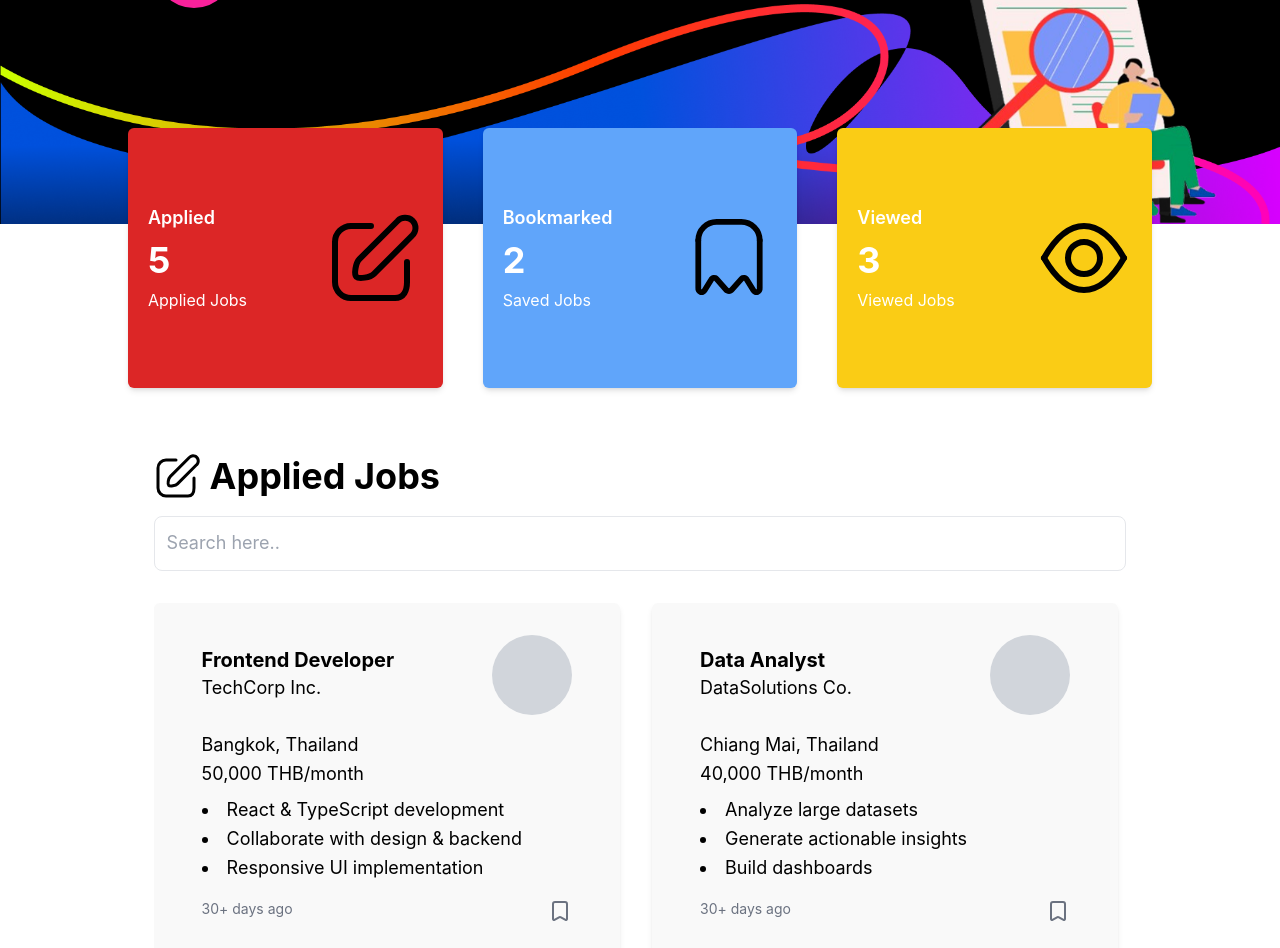
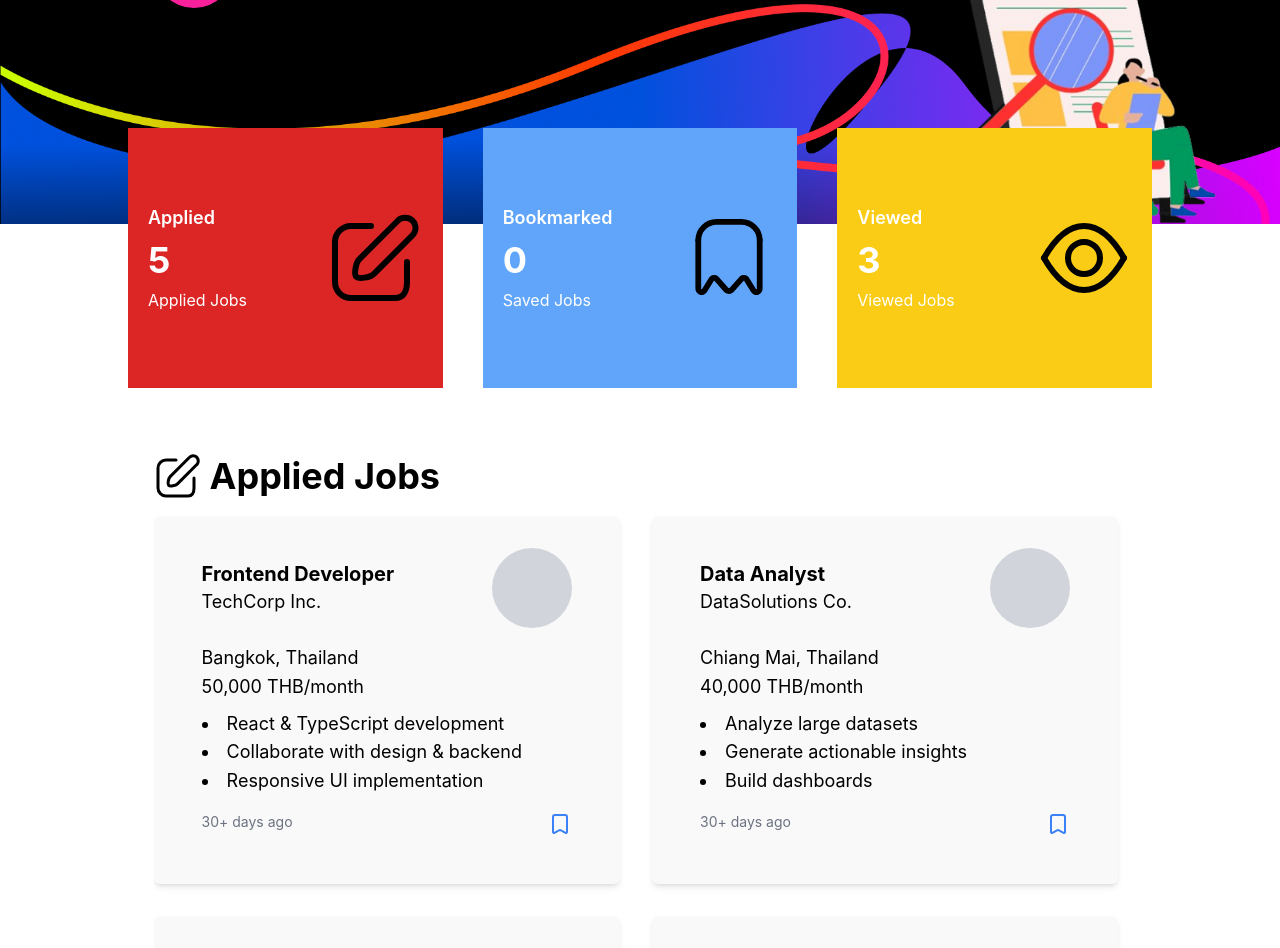
Before and after one commit to KU-jobapp-guys/KU-Seek, a Vue app in the folder frontend/: page /student/dashboard in a window 1280 px wide. Shown: the part 200-1148 px from the top of the page. Built offline with nearby package versions, Linux system fonts and the light colour scheme.

Commit message:
fixing bookmark to be workable

```diff
--- a/frontend/src/components/jobBoard/JobBox.vue
+++ b/frontend/src/components/jobBoard/JobBox.vue
@@ -1,21 +1,38 @@
 <script setup lang="ts">
-import type { Job } from '@/types/jobType'
-import { Bookmark } from 'lucide-vue-next'
+import { ref, watch, onMounted } from 'vue'
+import type { Job } from '@/assets/type'
+import { Bookmark, BookmarkCheck } from 'lucide-vue-next'
 import { getPostTime } from '@/libs/getPostTime'
 
-// Add optional prop showBookmark with default true
 const props = withDefaults(
   defineProps<{
     job: Job
+    bookmarked?: boolean
     showBookmark?: boolean
   }>(),
-  { showBookmark: true }, // default value
+  { showBookmark: true, bookmarked: false },
 )
 
-const emit = defineEmits<{ (e: 'select', id: string): void }>()
+const emit = defineEmits<{
+  (e: 'select', id: string): void
+  (e: 'bookmark', payload: { id: string; bookmarked: boolean }): void
+}>()
+
+const isBookmarked = ref(props.bookmarked)
+
+// Keep local state in sync with parent
+watch(
+  () => props.bookmarked,
+  (newVal) => (isBookmarked.value = newVal),
+)
 
 function handleJobSelected() {
   emit('select', props.job.jobId)
+}
+
+function toggleBookmark() {
+  isBookmarked.value = !isBookmarked.value
+  emit('bookmark', { id: props.job.jobId, bookmarked: isBookmarked.value })
 }
 </script>
 
@@ -43,8 +60,13 @@ function handleJobSelected() {
 
     <div class="w-full flex justify-between mt-4 text-sm text-gray-500">
       <p>{{ getPostTime(job.postTime) }}</p>
-      <!-- Conditionally show Bookmark -->
-      <Bookmark v-if="showBookmark" class="h-6 w-6 cursor-pointer" />
+
+      <component
+        :is="isBookmarked ? BookmarkCheck : Bookmark"
+        v-if="showBookmark"
+        class="h-6 w-6 cursor-pointer text-blue-500 hover:scale-110 transition-transform"
+        @click.stop="toggleBookmark"
+      />
     </div>
   </div>
 </template>
--- a/frontend/src/views/dashboard/StaffDashboardView.vue
+++ b/frontend/src/views/dashboard/StaffDashboardView.vue
@@ -9,8 +9,6 @@ import bigBookmarkIcon from '@/assets/big-bookmark-icon.svg'
 import searchIcon from '@/assets/search-icon.svg'
 
 import type { Job } from '@/assets/type'
-// import your API function instead of mockJobs
-// import { getBookmarkedJobs, getRecentlyViewedJobs } from '@/api/jobs'
 
 type Section = 'bookmarked' | 'recentlyViewed'
 
@@ -20,7 +18,6 @@ const router = useRouter()
 const bookmarkedJobs = ref<Job[]>([])
 const recentlyViewedJobs = ref<Job[]>([])
 
-// Toggle section
 const toggleSection = (section: Section) => {
   openSection.value = section
 }
@@ -41,10 +38,33 @@ async function fetchJobs() {
     import('@/data/mockJobs').then(({ mockJobs }) => {
       bookmarkedJobs.value = mockJobs.slice(0, 6)
       recentlyViewedJobs.value = mockJobs.slice(6, 10)
+
+      // Restore bookmarked jobs from localStorage
+      const saved = JSON.parse(localStorage.getItem('bookmarkedJobs') || '[]')
+      bookmarkedJobs.value = mockJobs.filter((job) => saved.includes(job.jobId))
     })
   } catch (error) {
     console.error('Failed to fetch jobs:', error)
   }
+}
+
+function handleBookmark(payload: { id: string; bookmarked: boolean }) {
+  const { id, bookmarked } = payload
+  const job =
+    recentlyViewedJobs.value.find((j) => j.jobId === id) ||
+    bookmarkedJobs.value.find((j) => j.jobId === id)
+
+  if (!job) return
+
+  if (bookmarked) {
+    if (!bookmarkedJobs.value.some((j) => j.jobId === id)) {
+      bookmarkedJobs.value.push(job)
+    }
+  } else {
+    bookmarkedJobs.value = bookmarkedJobs.value.filter((j) => j.jobId !== id)
+  }
+
+  localStorage.setItem('bookmarkedJobs', JSON.stringify(bookmarkedJobs.value.map((j) => j.jobId)))
 }
 
 onMounted(() => {
@@ -105,16 +125,19 @@ onMounted(() => {
         class="w-full p-2 md:p-3 rounded-lg border mb-4 md:mb-8 text-black"
       />
 
-      <div class="max-h-[600px] overflow-y-auto pr-2">
+      <div v-if="bookmarkedJobs.length > 0" class="max-h-[600px] overflow-y-auto pr-2">
         <div class="grid grid-cols-1 md:grid-cols-2 gap-4 md:gap-8">
           <JobCard
             v-for="job in bookmarkedJobs"
             :key="job.jobId"
             :job="job"
+            :bookmarked="true"
             @select="handleSelect"
+            @bookmark="handleBookmark"
           />
         </div>
       </div>
+      <p v-else class="text-gray-500 text-center mt-8">No bookmarked jobs yet.</p>
     </section>
 
     <section
@@ -137,7 +160,9 @@ onMounted(() => {
             v-for="job in recentlyViewedJobs"
             :key="job.jobId"
             :job="job"
+            :bookmarked="bookmarkedJobs.some((j) => j.jobId === job.jobId)"
             @select="handleSelect"
+            @bookmark="handleBookmark"
           />
         </div>
       </div>
--- a/frontend/src/views/dashboard/StudentDashboardView.vue
+++ b/frontend/src/views/dashboard/StudentDashboardView.vue
@@ -10,8 +10,6 @@ import bigBookmarkIcon from '@/assets/big-bookmark-icon.svg'
 import searchIcon from '@/assets/search-icon.svg'
 
 import type { Job } from '@/assets/type'
-// import your API function instead of mockJobs
-// import { getAppliedJobs, getBookmarkedJobs, getRecentlyViewedJobs } from '@/api/jobs'
 
 type Section = 'applied' | 'bookmarked' | 'recentlyViewed'
 
@@ -22,33 +20,47 @@ const appliedJobs = ref<Job[]>([])
 const bookmarkedJobs = ref<Job[]>([])
 const recentlyViewedJobs = ref<Job[]>([])
 
-// Toggle section
 const toggleSection = (section: Section) => {
   openSection.value = section
 }
 
-// Navigate to job details
 const handleSelect = (id: string) => {
   router.push(`/job/${id}`)
 }
 
-// Fetch jobs from API
 async function fetchJobs() {
   try {
-    // Replace these with real API calls
-    // appliedJobs.value = await getAppliedJobs()
-    // bookmarkedJobs.value = await getBookmarkedJobs()
-    // recentlyViewedJobs.value = await getRecentlyViewedJobs()
-
-    // For demo using mockJobs
     import('@/data/mockJobs').then(({ mockJobs }) => {
       appliedJobs.value = mockJobs.slice(0, 5)
-      bookmarkedJobs.value = mockJobs.slice(5, 7)
       recentlyViewedJobs.value = mockJobs.slice(7, 10)
+
+      // Restore bookmarked jobs from localStorage
+      const saved = JSON.parse(localStorage.getItem('bookmarkedJobs') || '[]')
+      bookmarkedJobs.value = mockJobs.filter((job) => saved.includes(job.jobId))
     })
   } catch (error) {
     console.error('Failed to fetch jobs:', error)
   }
+}
+
+function handleBookmark(payload: { id: string; bookmarked: boolean }) {
+  const { id, bookmarked } = payload
+  const job =
+    appliedJobs.value.find((j) => j.jobId === id) ||
+    recentlyViewedJobs.value.find((j) => j.jobId === id) ||
+    bookmarkedJobs.value.find((j) => j.jobId === id)
+
+  if (!job) return
+
+  if (bookmarked) {
+    if (!bookmarkedJobs.value.some((j) => j.jobId === id)) {
+      bookmarkedJobs.value.push(job)
+    }
+  } else {
+    bookmarkedJobs.value = bookmarkedJobs.value.filter((j) => j.jobId !== id)
+  }
+
+  localStorage.setItem('bookmarkedJobs', JSON.stringify(bookmarkedJobs.value.map((j) => j.jobId)))
 }
 
 onMounted(() => {
@@ -60,7 +72,7 @@ onMounted(() => {
   <div class="dashboard-bg min-h-screen pb-0">
     <Header page="studentDashboard" />
 
-    <!-- Dashboard Stat Cards -->
+    <!-- Stat Cards -->
     <div
       class="relative -mt-16 md:-mt-24 px-[6vw] md:px-[10vw] grid grid-cols-1 md:grid-cols-3 gap-y-6 md:gap-x-10"
     >
@@ -70,11 +82,7 @@ onMounted(() => {
           :value="appliedJobs.length"
           description="Applied Jobs"
           :icon="appliedIcon"
-          :cardClass="
-            openSection === 'applied'
-              ? 'bg-red-600 rounded-md text-white shadow-md overflow-hidden'
-              : 'bg-red-400 rounded-md text-white shadow-md overflow-hidden'
-          "
+          :cardClass="openSection === 'applied' ? 'bg-red-600 text-white' : 'bg-red-400 text-white'"
         />
       </div>
 
@@ -85,9 +93,7 @@ onMounted(() => {
           description="Saved Jobs"
           :icon="bigBookmarkIcon"
           :cardClass="
-            openSection === 'bookmarked'
-              ? 'bg-blue-600 rounded-md text-white shadow-md overflow-hidden'
-              : 'bg-blue-400 rounded-md text-white shadow-md overflow-hidden'
+            openSection === 'bookmarked' ? 'bg-blue-600 text-white' : 'bg-blue-400 text-white'
           "
         />
       </div>
@@ -100,14 +106,14 @@ onMounted(() => {
           :icon="searchIcon"
           :cardClass="
             openSection === 'recentlyViewed'
-              ? 'bg-yellow-600 rounded-md text-white shadow-md overflow-hidden'
-              : 'bg-yellow-400 rounded-md text-white shadow-md overflow-hidden'
+              ? 'bg-yellow-600 text-white'
+              : 'bg-yellow-400 text-white'
           "
         />
       </div>
     </div>
 
-    <!-- Jobs Section -->
+    <!-- Applied Section -->
     <section
       v-if="openSection === 'applied'"
       class="px-[8vw] md:px-[12vw] pt-16 pb-10 bg-white transition-all"
@@ -116,19 +122,22 @@ onMounted(() => {
         <img :src="appliedIcon" alt="Applied" class="w-12 h-12 mr-2" />
         <h2 class="text-black text-3xl md:text-4xl font-bold">Applied Jobs</h2>
       </div>
-      <input
-        type="text"
-        placeholder="Search here.."
-        class="w-full p-2 md:p-3 rounded-lg border mb-4 md:mb-8 text-black"
-      />
 
       <div class="max-h-[600px] overflow-y-auto pr-2">
         <div class="grid grid-cols-1 md:grid-cols-2 gap-4 md:gap-8">
-          <JobCard v-for="job in appliedJobs" :key="job.jobId" :job="job" @select="handleSelect" />
+          <JobCard
+            v-for="job in appliedJobs"
+            :key="job.jobId"
+            :job="job"
+            :bookmarked="bookmarkedJobs.some((j) => j.jobId === job.jobId)"
+            @select="handleSelect"
+            @bookmark="handleBookmark"
+          />
         </div>
       </div>
     </section>
 
+    <!-- Bookmarked Section -->
     <section
       v-if="openSection === 'bookmarked'"
       class="px-[8vw] md:px-[12vw] pt-16 pb-10 bg-white transition-all"
@@ -137,24 +146,23 @@ onMounted(() => {
         <img :src="bigBookmarkIcon" alt="Bookmarked" class="w-12 h-12 mr-2" />
         <h2 class="text-black text-3xl md:text-4xl font-bold">Bookmarked Jobs</h2>
       </div>
-      <input
-        type="text"
-        placeholder="Search here.."
-        class="w-full p-2 md:p-3 rounded-lg border mb-4 md:mb-8 text-black"
-      />
 
-      <div class="max-h-[600px] overflow-y-auto pr-2">
+      <div v-if="bookmarkedJobs.length > 0" class="max-h-[600px] overflow-y-auto pr-2">
         <div class="grid grid-cols-1 md:grid-cols-2 gap-4 md:gap-8">
           <JobCard
             v-for="job in bookmarkedJobs"
             :key="job.jobId"
             :job="job"
+            :bookmarked="true"
             @select="handleSelect"
+            @bookmark="handleBookmark"
           />
         </div>
       </div>
+      <p v-else class="text-gray-500 text-center mt-8">No bookmarked jobs yet.</p>
     </section>
 
+    <!-- Recently Viewed Section -->
     <section
       v-if="openSection === 'recentlyViewed'"
       class="px-[8vw] md:px-[12vw] pt-16 pb-10 bg-white transition-all"
@@ -163,11 +171,6 @@ onMounted(() => {
         <img :src="searchIcon" alt="Viewed" class="w-12 h-12 mr-2" />
         <h2 class="text-black text-3xl md:text-4xl font-bold">Recently Viewed Jobs</h2>
       </div>
-      <input
-        type="text"
-        placeholder="Search here.."
-        class="w-full p-2 md:p-3 rounded-lg border mb-4 md:mb-8 text-black"
-      />
 
       <div class="max-h-[600px] overflow-y-auto pr-2">
         <div class="grid grid-cols-1 md:grid-cols-2 gap-4 md:gap-8">
@@ -175,7 +178,9 @@ onMounted(() => {
             v-for="job in recentlyViewedJobs"
             :key="job.jobId"
             :job="job"
+            :bookmarked="bookmarkedJobs.some((j) => j.jobId === job.jobId)"
             @select="handleSelect"
+            @bookmark="handleBookmark"
           />
         </div>
       </div>
```
Also changed, not shown: 1 other file (tests, documents, lock files or other folders).
